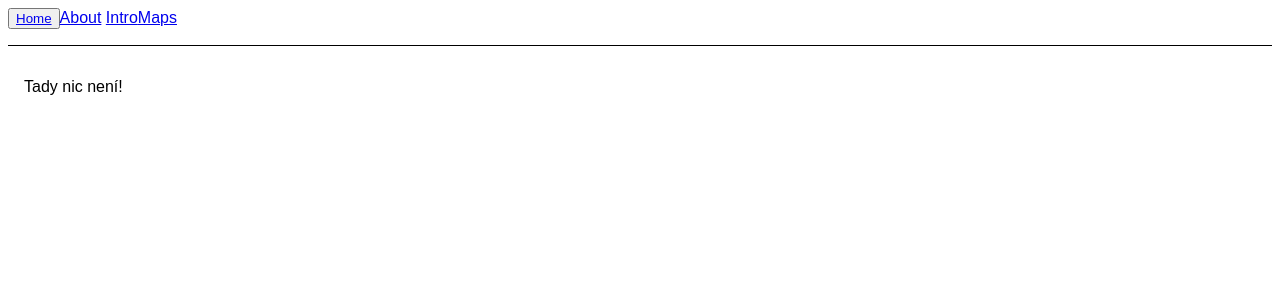
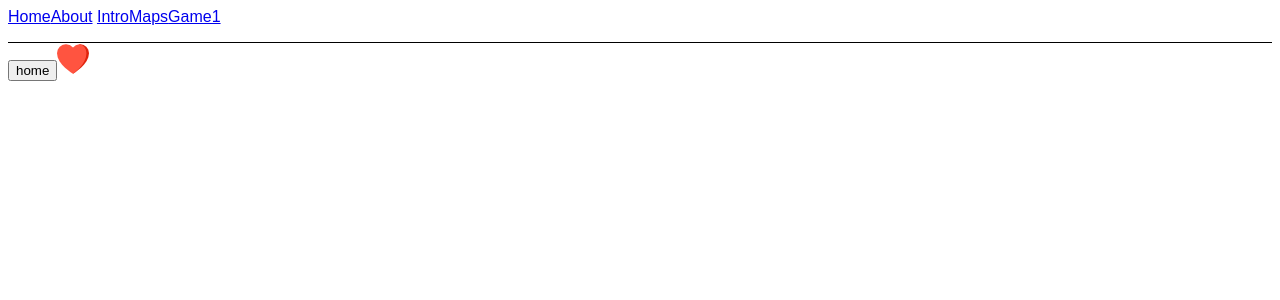
Before and after one commit to NikiKabatova/unpocoLOGO, a React app: page /game1 in a window 1280 px wide. Shown: the top 300 px of the page. Built offline with nearby package versions, Linux system fonts and the light colour scheme.

Commit message:
logo test

```diff
--- a/src/Game1/index.jsx
+++ b/src/Game1/index.jsx
@@ -1 +1,14 @@
 import React from 'react';
+import heart from './heart.png';
+const Game1 = () => {
+  return (
+    <div>
+      <div className="panel">
+        <button>home</button>
+        <img className="lives" src={heart} />
+      </div>
+    </div>
+  );
+};
+
+export default Game1;
--- a/src/Intro/index.jsx
+++ b/src/Intro/index.jsx
@@ -8,7 +8,7 @@ const Intro = () => {
         <Link className="home" to="/">
           Home
         </Link>
-        {/* místo textu HOME dám přímo ikonku */}
+        {/* místo textu HOME dám přímo ikonku jako img */}
       </button>
       <p>
         Ahoj, já jsem Brokolík, tvým úkolem bude mi pomoci zachránit princeznu
--- a/src/index.jsx
+++ b/src/index.jsx
@@ -6,6 +6,8 @@ import Home from './Home';
 import About from './About';
 import Intro from './Intro';
 import Map from './Map';
+import Game1 from './Game1';
+
 import './style.css';
 
 const App = () => (
@@ -17,11 +19,9 @@ const App = () => (
         paddingBottom: '1rem',
       }}
     >
-      <button>
-        <Link className="home" to="/">
-          Home
-        </Link>
-      </button>
+      <Link className="home" to="/">
+        Home
+      </Link>
       <Link className="about" to="/about">
         About
       </Link>{' '}
@@ -30,6 +30,9 @@ const App = () => (
       </Link>
       <Link className="maps" to="/maps">
         Maps
+      </Link>
+      <Link className="game1" to="/game1">
+        Game1
       </Link>
     </nav>
 
@@ -45,6 +48,7 @@ createRoot(document.querySelector('#app')).render(
         <Route path="about" element={<About />} />
         <Route path="intro" element={<Intro />} />
         <Route path="maps" element={<Map />} />
+        <Route path="game1" element={<Game1 />} />
         <Route
           path="*"
           element={
```
Also changed, not shown: src/img/logo.svg.
